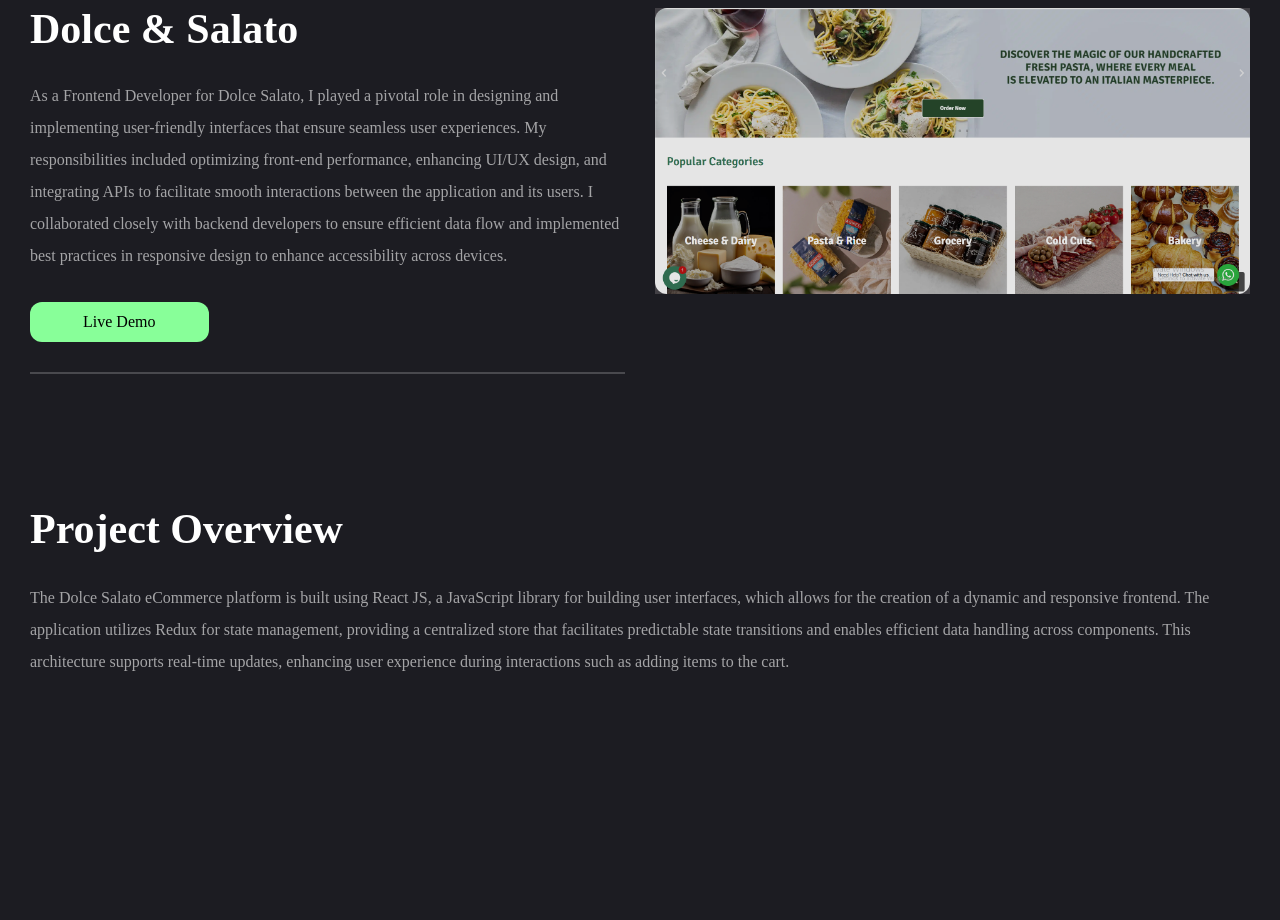
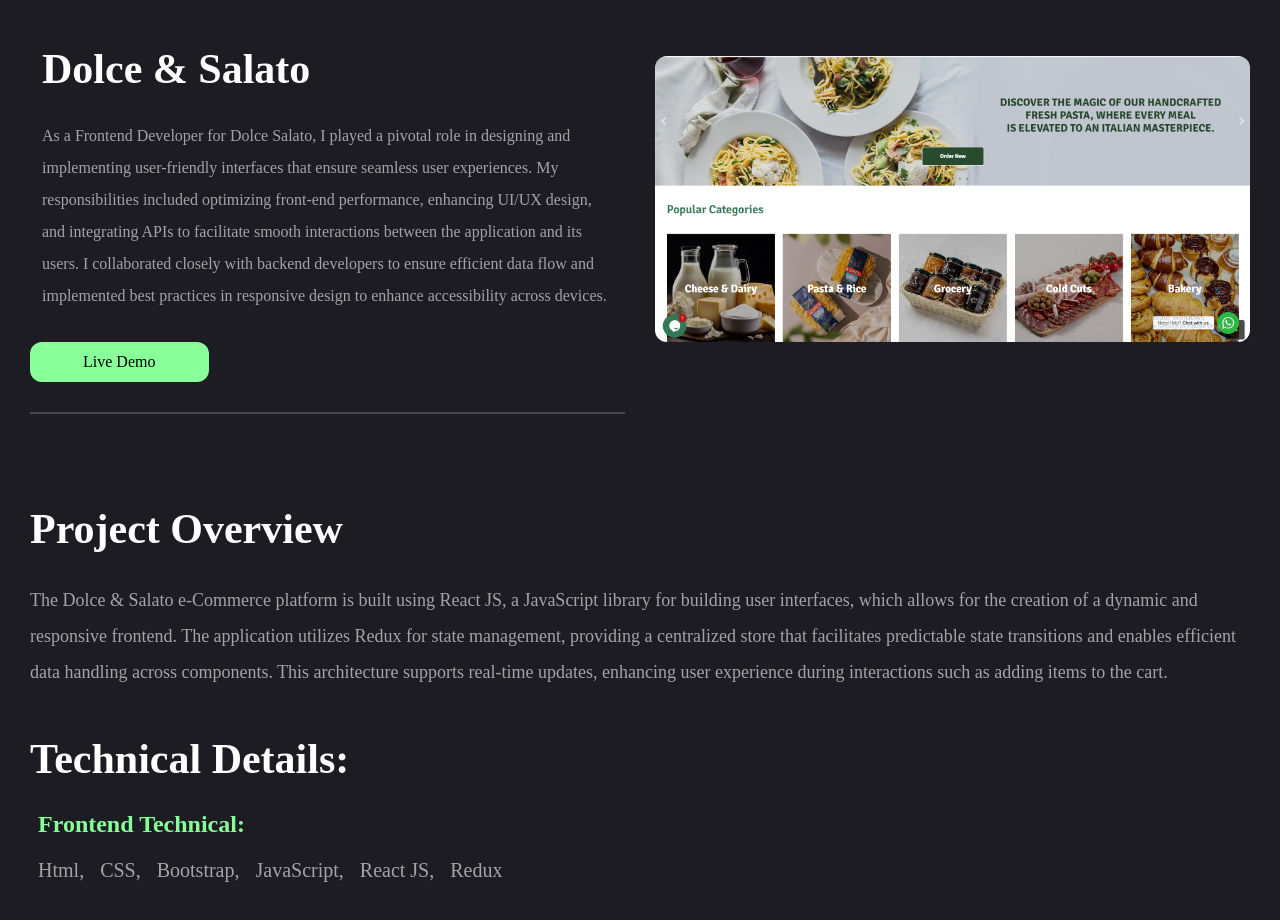
Before and after one commit to YoumnaYazji/My-Portfolio, a Next.js app: page /projects/1 in a window 1280 px wide. Shown: the part 180-1100 px from the top of the page. Before the commit the page ends 906 px from the top, so only its background shows below. Built offline with nearby package versions, Linux system fonts and the light colour scheme.

Commit message:
25th commit

```diff
--- a/app/projects.json
+++ b/app/projects.json
@@ -4,55 +4,57 @@
     "title": "Dolce & Salato",
     "description": "As a Frontend Developer for Dolce  Salato, I played a pivotal role in designing and implementing user-friendly interfaces that ensure seamless user experiences. My responsibilities included optimizing front-end performance, enhancing UI/UX design, and integrating APIs to facilitate smooth interactions between the application and its users. I collaborated closely with backend developers to ensure efficient data flow and implemented best practices in responsive design to enhance accessibility across devices.",
     "stack": [
+      { "name": "Html" },
+      { "name": "CSS" },
+      { "name": "Bootstrap" },
+      { "name": "JavaScript" },
       { "name": "React JS" },
-      { "name": "Redux" },
-      { "name": "Bootstrap" }
+      { "name": "Redux" }
     ],
     "image": "/dolce.png",
     "liveDemoLink": "https://dolcesalato.ae/",
-     "projectoverview":"The Dolce  Salato eCommerce platform is built using React JS, a JavaScript library for building user interfaces, which allows for the creation of a dynamic and responsive frontend. The application utilizes Redux for state management, providing a centralized store that facilitates predictable state transitions and enables efficient data handling across components. This architecture supports real-time updates, enhancing user experience during interactions such as adding items to the cart."
+     "projectoverview":"The Dolce & Salato e-Commerce platform is built using React JS, a JavaScript library for building user interfaces, which allows for the creation of a dynamic and responsive frontend. The application utilizes Redux for state management, providing a centralized store that facilitates predictable state transitions and enables efficient data handling across components. This architecture supports real-time updates, enhancing user experience during interactions such as adding items to the cart."
   },
   {
     "id": "2",
     "title": "Watch Oasis",
-    "description": "A delivery website for a restaurant where the customer can order online.",
+    "description": "In my role as a Frontend Developer at Watch Oasis, I was instrumental in creating and implementing intuitive user interfaces that promote smooth user experiences. My duties involved optimizing front-end performance, improving UI/UX design, and integrating APIs to ensure seamless interactions between the application and its users. I worked closely with backend developers to guarantee efficient data flow and adhered to best practices in responsive design to improve accessibility across various devices.",
     "stack": [
-      { "name": "React JS" },
-      { "name": "Redux" },
-      { "name": "Bootstrap" },
-      { "name": "Chart JS" },
-      { "name": "Laravel" },
-      { "name": "MySQL" }
+      { "name": "Html" },
+      { "name": "CSS" },
+      { "name": "Tailwind" },
+      { "name": "JavaScript" },
+      { "name": "React JS" }
     ],
     "image": "/watch.png",
-    "liveDemoLink": "https://www.watchoasis.ae/"
+    "liveDemoLink": "https://www.watchoasis.ae/",
+     "projectoverview":"The Watch Oasis is developed using React JS, a popular JavaScript library for building user interfaces. This simple yet elegant website showcases a collection of watches, featuring a clean and responsive design. The platform includes essential pages such as a Home page to highlight featured products, an About page to share the brand's story and values, and a Contact page for customer inquiries. The intuitive navigation and well-organized layout ensure a seamless browsing experience for users."
   },
   {
     "id": "3",
     "title": "L'Antica Pizzeria",
-    "description": "A delivery website for a restaurant where the customer can order online.",
+    "description": "As a Frontend Developer at Watch Oasis, I played a key role in designing and developing user-friendly interfaces that enhance the overall user experience. My responsibilities included optimizing front-end performance, refining UI/UX design, and integrating APIs to facilitate smooth interactions between the application and its users. I collaborated closely with backend developers to ensure effective data flow and followed best practices in responsive design to enhance accessibility across different devices.",
     "stack": [
-      { "name": "React JS" },
-      { "name": "Redux" },
-      { "name": "Bootstrap" },
-      { "name": "Chart JS" },
-      { "name": "Laravel" },
-      { "name": "MySQL" }
+      { "name": "Html" },
+      { "name": "CSS" },
+      { "name": "Tailwind" },
+      { "name": "JavaScript" },
+      { "name": "React JS" }
     ],
     "image": "/pizzara.png",
-    "liveDemoLink": "https://anticapizzeriadamichele.ae/"
+    "liveDemoLink": "https://anticapizzeriadamichele.ae/",
+    "projectoverview":"The Antica Pizzeria Da Michele website aims to provide an engaging online presence for one of the most renowned pizzerias, showcasing its rich history, menu offerings, and dining experience. The website serves as a digital platform to attract new customers, retain existing ones, and facilitate online orders."
   },
     {
     "id": "4",
     "title": "The Way",
-    "description": "A delivery website for a restaurant where the customer can order online.",
+    "description": "As a Frontend Developer at The Way, I was instrumental in crafting and implementing intuitive user interfaces that improve the overall user experience. My role involved optimizing front-end performance, enhancing UI/UX design, and integrating APIs to ensure seamless interactions between the application and its users. I worked closely with backend developers to guarantee efficient data flow and adhered to best practices in responsive design to improve accessibility across various devices.",
     "stack": [
-      { "name": "React JS" },
-      { "name": "Redux" },
+      { "name": "Html" },
+      { "name": "CSS" },
       { "name": "Bootstrap" },
-      { "name": "Chart JS" },
-      { "name": "Laravel" },
-      { "name": "MySQL" }
+      { "name": "JavaScript" },
+      { "name": "React JS" }
     ],
     "image": "/the_Way.png",
     "liveDemoLink": "https://www.theway.ae/"
@@ -60,14 +62,13 @@
     {
     "id": "5",
     "title": "Aix Investment",
-    "description": "A delivery website for a restaurant where the customer can order online.",
+    "description": "As a Frontend Developer at Aix Investment, I played a key role in designing and implementing user-friendly interfaces that enhance the overall user experience. My responsibilities included optimizing front-end performance, improving UI/UX design, and integrating APIs to facilitate smooth interactions between the application and its users. I collaborated closely with backend developers to ensure efficient data flow and followed best practices in responsive design to enhance accessibility across different devices.",
     "stack": [
-      { "name": "React JS" },
-      { "name": "Redux" },
-      { "name": "Bootstrap" },
-      { "name": "Chart JS" },
-      { "name": "Laravel" },
-      { "name": "MySQL" }
+      { "name": "Html" },
+      { "name": "CSS" },
+      { "name": "Tailwind" },
+      { "name": "JavaScript" },
+      { "name": "React JS" }
     ],
     "image": "/aix.png",
     "liveDemoLink": "https://www.aixinvestment.com/"
@@ -75,14 +76,13 @@
     {
     "id": "6",
     "title": "ISSA Skintherapy",
-    "description": "A delivery website for a restaurant where the customer can order online.",
+    "description": "As a Frontend Developer at Watch Oasis, I played a key role in designing and implementing user-friendly interfaces that greatly enhanced the overall user experience. My responsibilities included optimizing front-end performance, improving UI/UX design, and integrating APIs for seamless application interactions. I collaborated closely with backend developers to ensure efficient data communication and followed best practices in responsive design to enhance accessibility across a range of devices. Additionally, I focused on writing clean, maintainable code and actively participated in code reviews to uphold high development standards.",
     "stack": [
-      { "name": "React JS" },
-      { "name": "Redux" },
-      { "name": "Bootstrap" },
-      { "name": "Chart JS" },
-      { "name": "Laravel" },
-      { "name": "MySQL" }
+      { "name": "Html" },
+      { "name": "CSS" },
+      { "name": "Tailwind" },
+      { "name": "JavaScript" },
+      { "name": "React JS" }
     ],
     "image": "/issa.png",
     "liveDemoLink": "https://issaskintherapy.com/"
@@ -92,12 +92,11 @@
     "title": "We are the future",
     "description": "A delivery website for a restaurant where the customer can order online.",
     "stack": [
-      { "name": "React JS" },
-      { "name": "Redux" },
+      { "name": "Html" },
+      { "name": "CSS" },
       { "name": "Bootstrap" },
-      { "name": "Chart JS" },
-      { "name": "Laravel" },
-      { "name": "MySQL" }
+      { "name": "JavaScript" },
+      { "name": "React JS" }
     ],
     "image": "/future.png",
     "liveDemoLink": "https://wearethefuture-aix.com/"
--- a/app/projects/[id]/page.jsx
+++ b/app/projects/[id]/page.jsx
@@ -27,15 +27,9 @@
     <div className='flex flex-col xl:flex-row xl:gap-[30px]'>
       <div className='w-full xl:w-[50%] xs:w-[100%] xl:h-[460px] flex flex-col xl:justify-between order-2 xl:order-none'>
         <div className='flex flex-col gap-[30px] h-[50%]'>
-            <h2 className='text-[42px] font-bold leading-none text-white graoup-hover:text-accent transition-all duration-500 capitalize'>{project.title}</h2>
-            <p className='text-white/60'>{project.description}</p>
-            {/*<ul className='flex flex-wrap gap-4 text-xl text-accent'>
-            {project.stack.map((item, index) => (
-            <li key={index} className='inline-block text-xl text-accent'>{item.name}
-            {index !== project.stack.length-1 && ","}
-            </li>
-            ))}
-            </ul>*/}
+            <h2 className='text-[42px] xs:mt-10 xs:px-3 font-bold leading-none text-white graoup-hover:text-accent transition-all duration-500 capitalize'>{project.title}</h2>
+            <p className='text-white/60 xs:px-3'>{project.description}</p>
+
             {project.liveDemoLink && (
                             <a
                             href={project.liveDemoLink}
@@ -81,11 +75,8 @@
         <div>
 
                 <div className='w-full '>
-                   <div className='relative group flex justify-center items-center bg-pink-50/20'>
-                    <div className='absolute top-0 bottom-0 w-full h-full bg-black/10 z-10'>
-
-                    </div>
-                    <div className='relative w-full h-full'>
+                   <div className='relative group flex justify-center items-center bg-pink-50/20 rounded-xl mt-12'>
+                    <div className='relative w-full h-full rounded-xl'>
                     <img src={project.image} alt="Project Image" style={{ display: 'block' }} className='rounded-xl project-photo' />
                     </div>
                    </div>
@@ -95,8 +86,16 @@
     </div>
     <div className='mt-10'>
         <h1 className='text-[42px] font-bold leading-none text-white graoup-hover:text-accent transition-all duration-500 capitalize'>Project Overview</h1>
-
-        <p className='text-white/60 mt-8'>{project.projectoverview}</p>
+        <p className='text-white/60 mt-8 text-[18px]'>{project.projectoverview}</p>
+        <h1 className='text-[42px] font-bold leading-none text-white graoup-hover:text-accent transition-all duration-500 capitalize mt-12'>Technical Details: </h1>
+        <h1 className='text-[24px] px-2 text-accent font-bold leading-none graoup-hover:text-accent transition-all duration-500 capitalize mt-8'> Frontend Technical: </h1>
+        <ul className='flex flex-wrap gap-4 text-xl text-accent px-2 mt-5'>
+        {project.stack.map((item, index) => (
+        <li key={index} className='inline-block text-xl text-white/60'>{item.name}
+        {index !== project.stack.length-1 && ","}
+        </li>
+        ))}
+        </ul>
     </div>
 
     </div>
```
